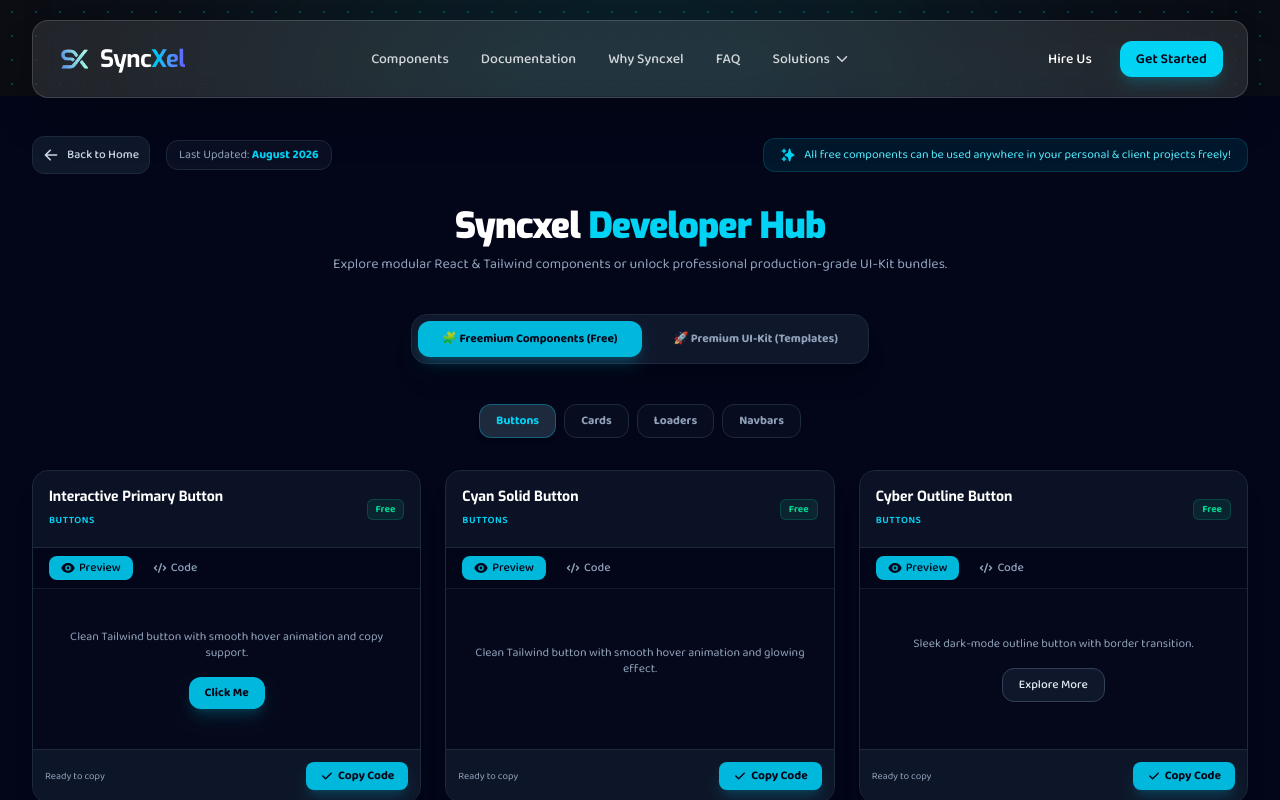
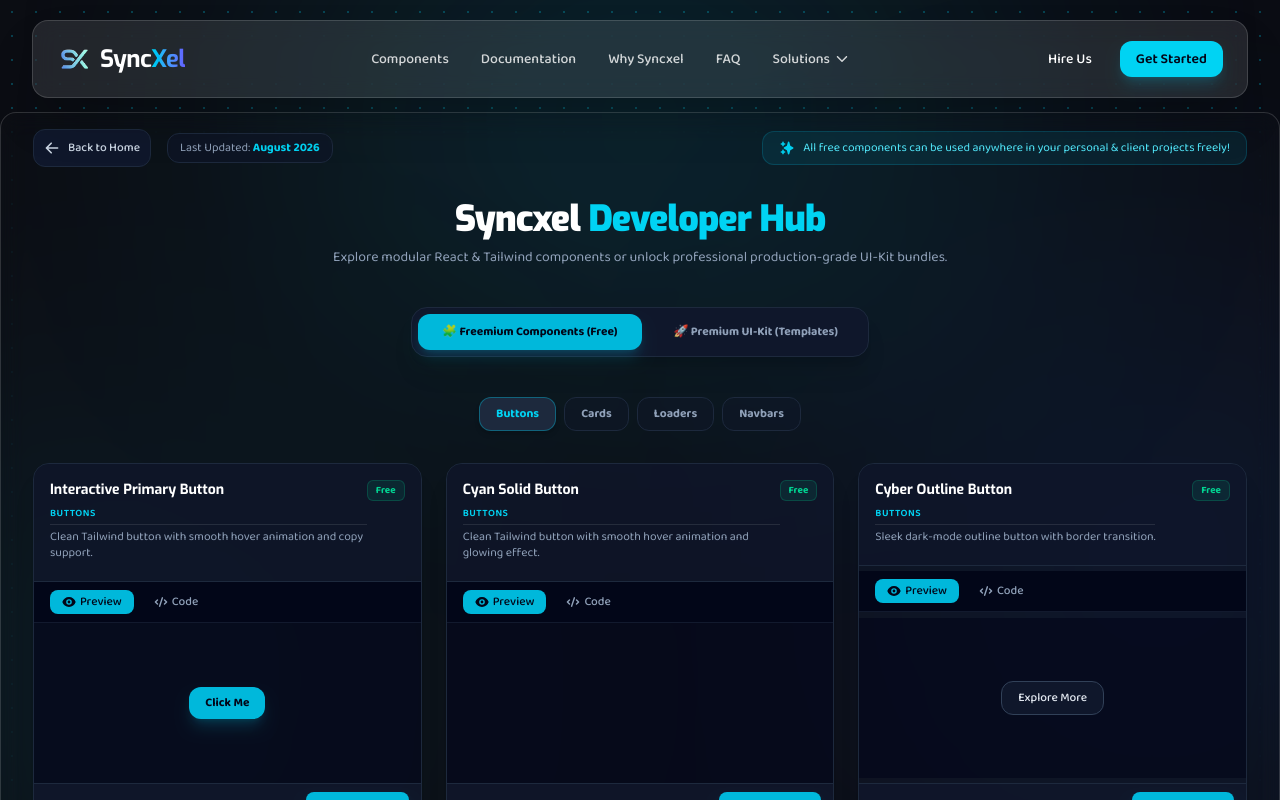
Before and after one commit to lakshan-beast/SyncXel, a React (Vite) app: page /components in a window 1280 px wide. Shown: the top 800 px of the page. Built offline with nearby package versions, Linux system fonts and the light colour scheme.

Commit message:
fix: update AllComponents styling for improved layout and readability

```diff
--- a/src/pages/AllComponentsNew.jsx
+++ b/src/pages/AllComponentsNew.jsx
@@ -130,7 +130,7 @@ export default function AllComponents() {
   //   )}`;
 
   return (
-    <div className="min-h-screen bg-slate-950 text-slate-100 py-10 px-4 sm:px-6 lg:px-8 max-w-7xl mx-auto">
+    <div className="min-h-screen bg-white/1 backdrop-blur-md border border-white/15 rounded-2xl text-slate-100 py-4 mt-4 px-4 sm:px-6 lg:px-8 max-w-7xl w-full mx-auto">
       {/* 1. TOP HEADER SECTION */}
       <div className="flex flex-col md:flex-row md:items-center justify-between gap-4 mb-8">
         <div className="flex items-center space-x-4">
@@ -221,7 +221,7 @@ export default function AllComponents() {
                   key={item.id}
                   className="bg-slate-900/40 border border-slate-800 rounded-2xl overflow-hidden flex flex-col justify-between shadow-xl">
                   {/* Card Header */}
-                  <div className="p-4 border-b border-slate-800 bg-slate-900/60 flex items-center justify-between">
+                  <div className="p-4 border-b border-slate-800 bg-slate-900/60 flex items-start justify-between">
                     <div>
                       <h3 className="text-sm font-bold text-white">
                         {item.title}
@@ -229,6 +229,9 @@ export default function AllComponents() {
                       <span className="text-[10px] text-cyan-400 uppercase tracking-wider font-semibold">
                         {item.category}
                       </span>
+                      <p className="text-xs text-slate-400 mb-1 border-t border-white/10 pt-1">
+                        {item.description}
+                      </p>
                     </div>
                     <span className="text-[10px] font-bold text-emerald-400 bg-emerald-400/10 px-2 py-0.5 rounded-md border border-emerald-400/20">
                       Free
@@ -252,13 +255,9 @@ export default function AllComponents() {
                   </div>
 
                   {/* Body Content */}
-                  <div className="p-6 min-h-[160px] bg-slate-950/60 flex items-center justify-center">
+                  <div className="p-2 min-h-40 bg-slate-950/60 flex items-center justify-center">
                     {currentTab === "preview" ? (
                       <div className="text-center w-full">
-                        <p className="text-xs text-slate-400 mb-4">
-                          {item.description}
-                        </p>
-
                         {/* Dynamic Render Based on ID */}
                         {item.id === "btn-primary" && (
                           <button className="px-4 py-2 bg-cyan-500 hover:bg-cyan-400 text-slate-950 font-bold text-xs rounded-xl transition-all shadow-lg shadow-cyan-500/20 cursor-pointer">
@@ -324,7 +323,7 @@ export default function AllComponents() {
                   </div>
 
                   {/* Footer Action with Dynamic "Copied! ✨" feedback */}
-                  <div className="p-3 bg-slate-900/80 flex items-center justify-between border-t border-slate-800">
+                  <div className="py-2 px-3 bg-slate-900/80 flex items-center justify-between border-t border-slate-800">
                     <span className="text-[10px] text-slate-400">
                       Ready to copy
                     </span>
```
